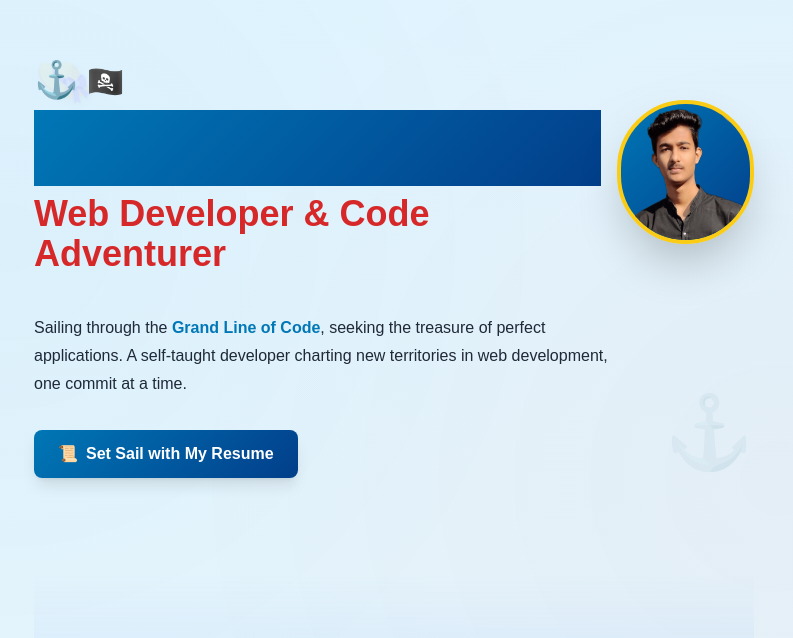
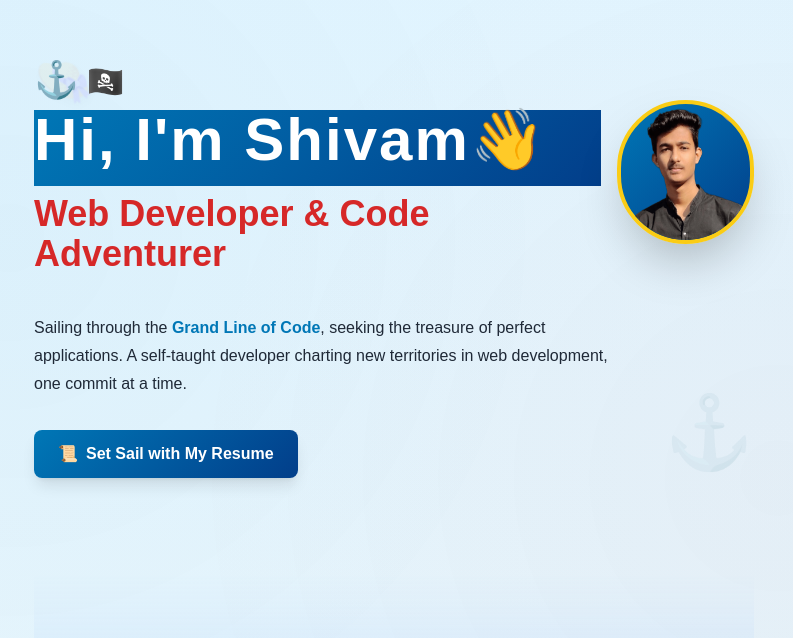
Before and after one commit to Prajapati-Shivam/react-portfolio, a React (Create React App) app: page / in a window 1280 px wide. Shown: the part 162-800 px from the top of the page, without its empty margins (246-1039 px from the left). Built offline with nearby package versions, Linux system fonts and the light colour scheme; the HTML template or start-up script is replaced by a standard one.

Commit message:
Updated Main.jsx

```diff
--- a/src/components/Main.jsx
+++ b/src/components/Main.jsx
@@ -17,7 +17,7 @@ export default function Main() {
             <span className='text-4xl wave-animation'>⚓</span>
             <span className='text-3xl'>🏴‍☠️</span>
           </div>
-          <h2 className='animate__animated animate__fadeInUp text-5xl font-extrabold pb-4 ocean-gradient bg-clip-text text-transparent md:text-6xl pirate-heading'>
+          <h2 className='animate__animated animate__fadeInUp text-5xl font-extrabold pb-4 ocean-gradient bg-clip-text text-white md:text-6xl pirate-heading'>
             Hi, I'm Shivam
             <span className='wave'>👋</span>
           </h2>
```
